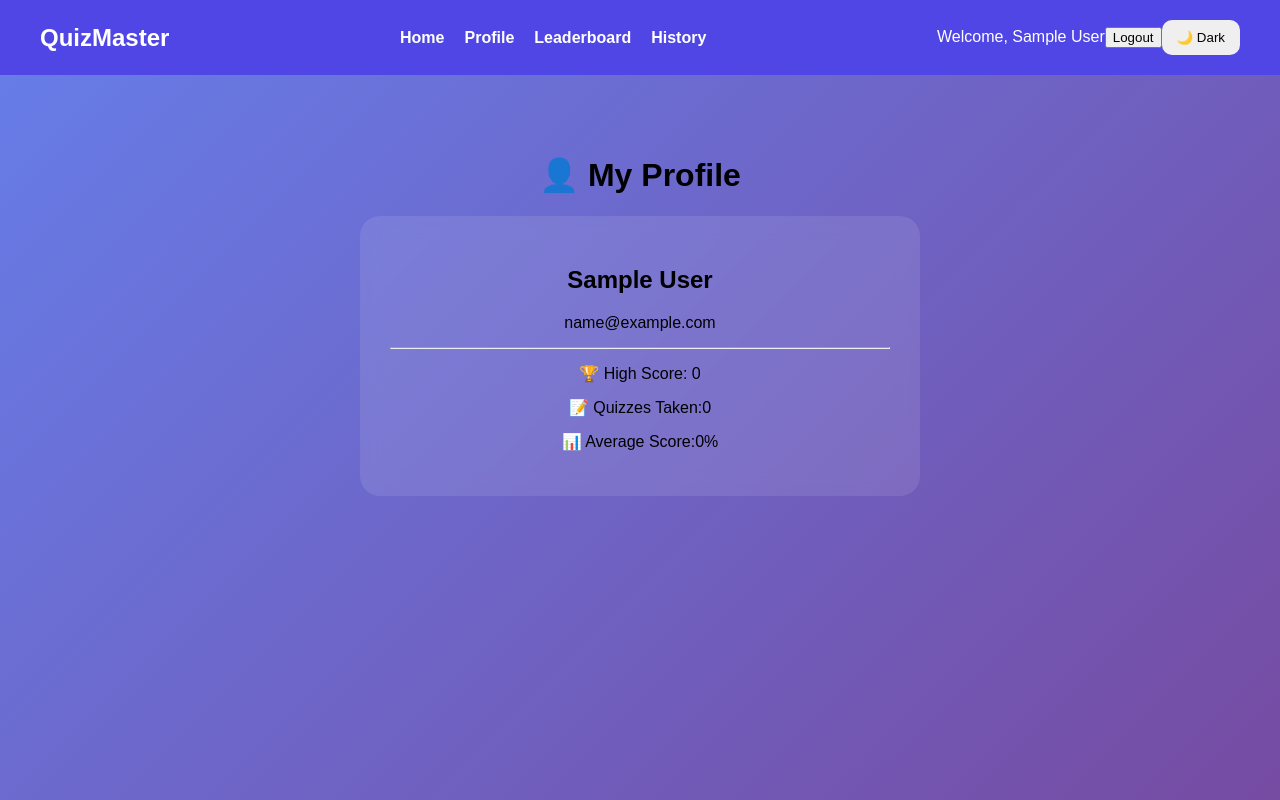
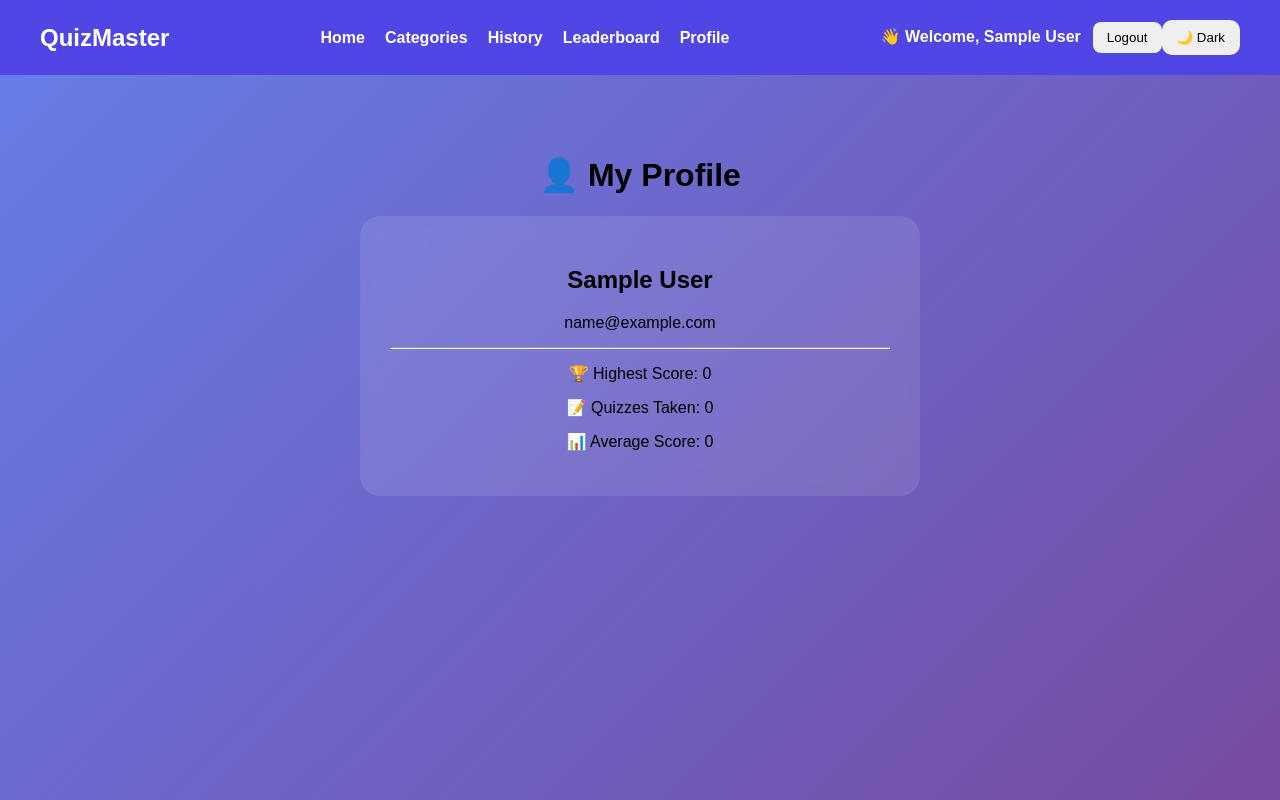
Before and after one commit to Santanu-Dubey/quiz-portal, a React (Vite) app: page /profile in a window 1280 px wide. Built offline with nearby package versions, Linux system fonts and the light colour scheme; no server answers; sample sign-in values are in the browser's storage.

Commit message:
add profile stats from mongodb

```diff
--- a/src/components/Navbar.jsx
+++ b/src/components/Navbar.jsx
@@ -13,37 +13,54 @@ function Navbar() {
       <div className="nav-links">
   <Link to="/">Home</Link>
 
-{!currentUser && (
+  {currentUser && (
     <>
-    <Link to="/login">Login</Link>
-    <Link to="/register">Register</Link>
-  </>
-)}
-{currentUser && (
+      <Link to="/categories">
+        Categories
+      </Link>
+
+      <Link to="/history">
+        History
+      </Link>
+
+      <Link to="/leaderboard">
+        Leaderboard
+      </Link>
+
       <Link to="/profile">
         Profile
       </Link>
+    </>
   )}
-<Link to="/leaderboard">
-  Leaderboard
+
+  {!currentUser && (
+    <>
+      <Link to="/login">
+        Login
       </Link>
-<Link to="/history">History</Link>
+
+      <Link to="/register">
+        Register
+      </Link>
+    </>
+  )}
 </div>
 
       <div className="nav-right">
         {currentUser && (
-          <span>
-            Welcome, {currentUser.name}
+       <span className="welcome-user">
+  👋 Welcome, {currentUser.name}
 </span>
         )}
 
         {currentUser && (
          <button
+  className="logout-btn"
   onClick={() => {
     localStorage.removeItem(
       "currentUser"
     );
-              window.location.reload();
+    window.location.href = "/";
   }}
 >
   Logout
--- a/src/index.css
+++ b/src/index.css
@@ -685,3 +685,14 @@ nav {
 
   max-width: 700px;
 }
+.welcome-user {
+  font-weight: 600;
+  margin-right: 12px;
+}
+
+.logout-btn {
+  cursor: pointer;
+  padding: 8px 14px;
+  border: none;
+  border-radius: 8px;
+}
--- a/src/pages/History.jsx
+++ b/src/pages/History.jsx
@@ -1,44 +1,62 @@
+import { useEffect, useState } from "react";
 import Navbar from "../components/Navbar";
 
 function History() {
-  const history =
-    JSON.parse(localStorage.getItem("quizHistory")) || [];
+  const [history, setHistory] =
+    useState([]);
+
+  useEffect(() => {
+    const currentUser = JSON.parse(
+      localStorage.getItem("currentUser")
+    );
+
+    if (!currentUser) return;
+
+    fetch(
+      `http://localhost:5000/api/results/user/${currentUser.id}`
+    )
+      .then((res) => res.json())
+      .then((data) => setHistory(data))
+      .catch((err) =>
+        console.log(err)
+      );
+  }, []);
 
   return (
     <>
       <Navbar />
 
       <div className="quiz-container">
-        <h1>🏆 Quiz History</h1>
+        <h1>📜 Quiz History</h1>
 
         {history.length === 0 ? (
           <p>No quiz attempts yet.</p>
         ) : (
-          history.map((item, index) => (
+          history.map((item) => (
             <div
-              key={index}
+              key={item._id}
               className="review-card"
             >
               <p>
-                Score: {item.score}/{item.total}
+                Category:
+                {" "}
+                {item.category}
               </p>
 
               <p>
-                Percentage: {item.percentage}%
+                Score:
+                {" "}
+                {item.score}/
+                {item.totalQuestions}
               </p>
 
               <p>
-                Date: {item.date}
+                Date:
+                {" "}
+                {new Date(
+                  item.createdAt
+                ).toLocaleString()}
               </p>
-              <button
-  className="next-btn"
-  onClick={() => {
-    localStorage.removeItem("quizHistory");
-    window.location.reload();
-  }}
->
-  Clear History
-</button>
             </div>
           ))
         )}
--- a/src/pages/Leaderboard.jsx
+++ b/src/pages/Leaderboard.jsx
@@ -1,14 +1,22 @@
+import { useEffect, useState } from "react";
 import Navbar from "../components/Navbar";
 
 function Leaderboard() {
-  const history =
-    JSON.parse(
-      localStorage.getItem("quizHistory")
-    ) || [];
+  const [leaderboard, setLeaderboard] =
+    useState([]);
 
-  const sortedHistory = [...history].sort(
-    (a, b) => b.score - a.score
+  useEffect(() => {
+    fetch(
+      "http://localhost:5000/api/leaderboard"
+    )
+      .then((res) => res.json())
+      .then((data) =>
+        setLeaderboard(data)
+      )
+      .catch((err) =>
+        console.log(err)
       );
+  }, []);
 
   return (
     <>
@@ -17,12 +25,13 @@ function Leaderboard() {
       <div className="quiz-container">
         <h1>🏆 Leaderboard</h1>
 
-        {sortedHistory.length === 0 ? (
+        {leaderboard.length === 0 ? (
           <p>No quiz attempts yet.</p>
         ) : (
-          sortedHistory.map((item, index) => (
+          leaderboard.map(
+            (item, index) => (
               <div
-              key={index}
+                key={item._id}
                 className="leaderboard-card"
               >
                 <h3>
@@ -30,15 +39,26 @@ function Leaderboard() {
                 </h3>
 
                 <p>
-                Score: {item.score}
+                  Name:
+                  {" "}
+                  {item.userId?.name}
                 </p>
 
                 <p>
-                Percentage:
-                {item.percentage}%
+                  Category:
+                  {" "}
+                  {item.category}
+                </p>
+
+                <p>
+                  Score:
+                  {" "}
+                  {item.score}/
+                  {item.totalQuestions}
                 </p>
               </div>
-          ))
+            )
+          )
         )}
       </div>
     </>
--- a/src/pages/Profile.jsx
+++ b/src/pages/Profile.jsx
@@ -1,3 +1,4 @@
+import { useEffect, useState } from "react";
 import Navbar from "../components/Navbar";
 
 function Profile() {
@@ -5,24 +6,24 @@ function Profile() {
     localStorage.getItem("currentUser")
   );
 
-  const history =
-    JSON.parse(
-      localStorage.getItem("quizHistory")
-    ) || [];
+  const [stats, setStats] = useState({
+    totalQuizzes: 0,
+    highestScore: 0,
+    averageScore: 0,
+  });
 
-  const highScore =
-    localStorage.getItem("highScore") || 0;
+  useEffect(() => {
+    if (!user) return;
 
-  const averageScore =
-    history.length > 0
-      ? Math.round(
-          history.reduce(
-            (sum, item) =>
-              sum + item.percentage,
-            0
-          ) / history.length
-        )
-      : 0;
+    fetch(
+      `http://localhost:5000/api/results/stats/${user.id}`
+    )
+      .then((res) => res.json())
+      .then((data) => setStats(data))
+      .catch((err) =>
+        console.log(err)
+      );
+  }, [user]);
 
   return (
     <>
@@ -33,22 +34,27 @@ function Profile() {
 
         <div className="profile-card">
           <h2>{user?.name}</h2>
+
           <p>{user?.email}</p>
 
           <hr />
 
           <p>
-            🏆 High Score: {highScore}
+            🏆 Highest Score:
+            {" "}
+            {stats.highestScore}
           </p>
 
           <p>
             📝 Quizzes Taken:
-            {history.length}
+            {" "}
+            {stats.totalQuizzes}
           </p>
 
           <p>
             📊 Average Score:
-            {averageScore}%
+            {" "}
+            {stats.averageScore}
           </p>
         </div>
       </div>
```
Also changed, not shown: 1 other file (tests, documents, lock files or other folders). Lines whose indentation alone changed are shown as unchanged.
